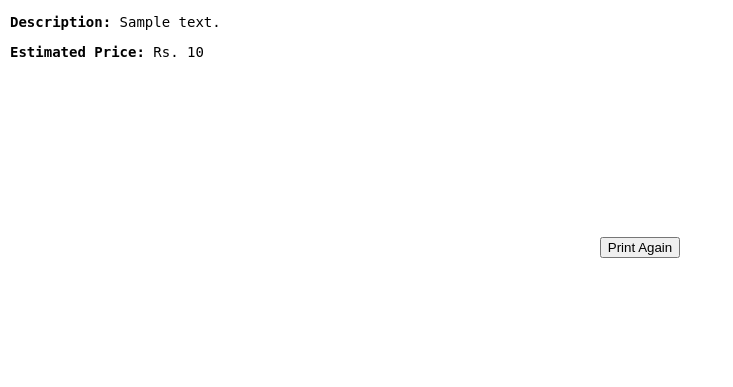
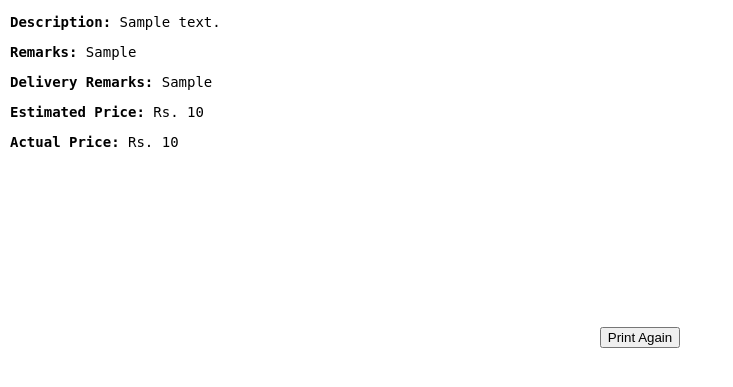
Before and after one commit to mdali157/services, a Django app: page /receiving/print/1/ in a window 1280 px wide. Shown: the part 154-541 px from the top of the page, without its empty margins (0-733 px from the left). Run offline with Django 4.2, Linux system fonts and the light colour scheme; tables that the repository leaves empty hold one stand-in row (values such as "Sample post"); some libraries are stand-ins or nearby versions.

Commit message:
print and save logic changed

```diff
--- a/receiving/templates/receiving/receiving_print_slip.html
+++ b/receiving/templates/receiving/receiving_print_slip.html
@@ -39,9 +39,12 @@
         <hr>
         <p><span class="field-label">Serial No:</span> {{ receiving.service_no }}</p>
         <p><span class="field-label">Customer Name:</span> {{ receiving.customer.name }}</p>
-        <p><span class="field-label">Phone:</span> {{ receiving.customer.phone }}</p>
+        <p><span class="field-label">Phone:</span> {{ receiving.customer.phone_number }}</p>
         <p><span class="field-label">Description:</span> {{ receiving.description }}</p>
+        <p><span class="field-label">Remarks:</span> {{ receiving.remarks }}</p>
+        <p><span class="field-label">Delivery Remarks:</span> {{ receiving.delivery_remarks }}</p>
         <p><span class="field-label">Estimated Price:</span> Rs. {{ receiving.estimated_price }}</p>
+        <p><span class="field-label">Actual Price:</span> Rs. {{ receiving.actual_price }}</p>
         <div class="barcode">
             <svg id="barcode"></svg>
         </div>
--- a/receiving/views.py
+++ b/receiving/views.py
@@ -109,10 +109,16 @@ def update_delivery_fields(request, service_no):
         receiving.modified_by = request.user
         receiving.save()
 
-        return JsonResponse({
-            'print_url': reverse('receiving:print_receiving_slip', args=[receiving.id]),
-            'redirect_url': reverse('receiving:add_receiving')
-        })
+        should_redirect = request.POST.get("should_redirect") == "1"
+
+        response_data = {
+            'print_url': reverse('receiving:print_receiving_slip', args=[receiving.id])
+        }
+
+        if should_redirect:
+            response_data['redirect_url'] = reverse('receiving:add_receiving')
+
+        return JsonResponse(response_data)
 
     return JsonResponse({'error': 'Invalid request'}, status=400)
 
```
Also changed, not shown: receiving/templates/receiving/delivery.html (+11 -1 lines).
